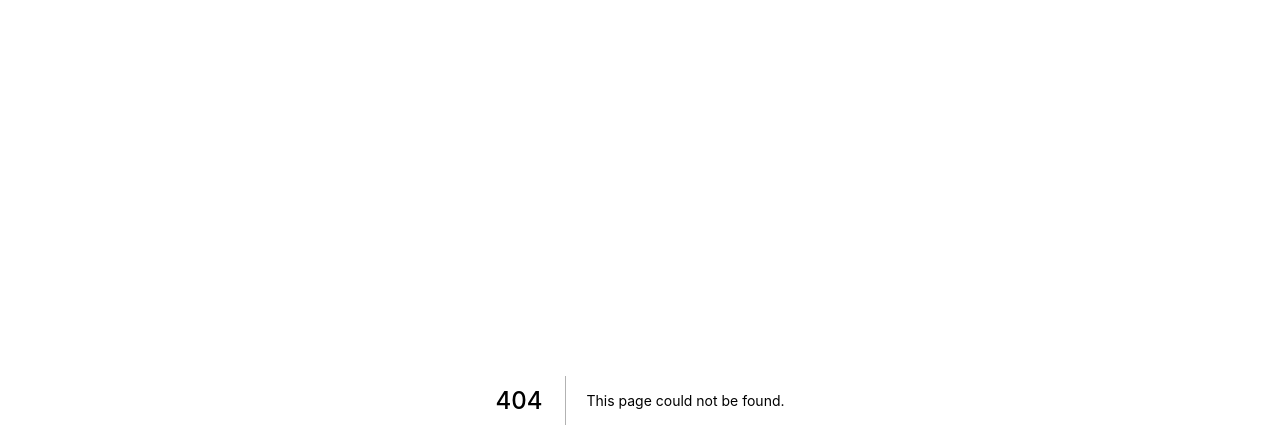
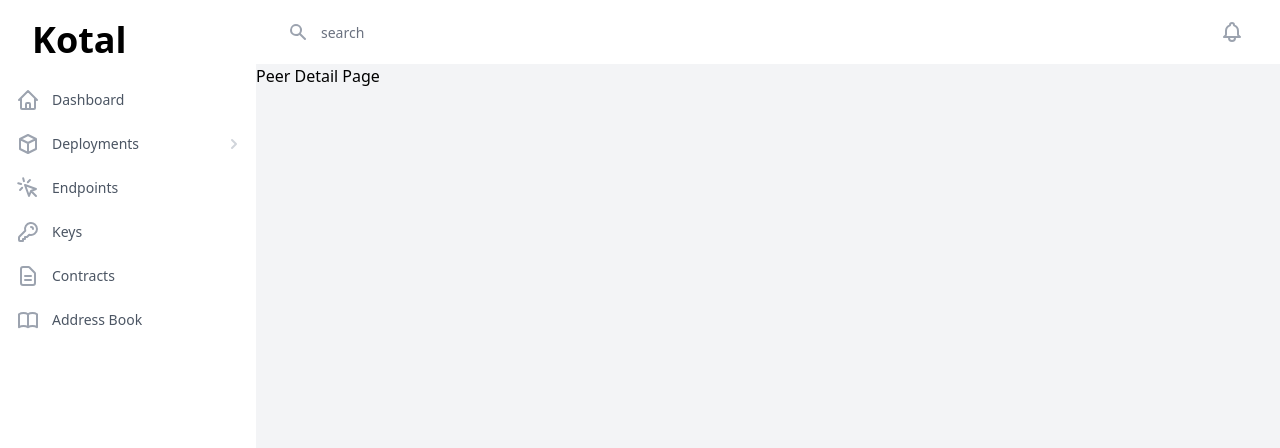
Before and after one commit to kotalco/community-dashboard, a Next.js app: page /deployments/ipfs/peers/1 in a window 1280 px wide. Before the commit this address had no page. Shown: the top 448 px of the page. Built offline with nearby package versions, Linux system fonts and the light colour scheme.

Commit message:
Create ipfs peer detail page

```diff
--- /dev/null
+++ b/pages/deployments/ipfs/peers/[peerName].tsx
@@ -0,0 +1,11 @@
+import Layout from '@components/templates/Layout/Layout'
+
+const IPFSPeerDetail: React.FC = () => {
+  return (
+    <Layout>
+      <h1>Peer Detail Page</h1>
+    </Layout>
+  )
+}
+
+export default IPFSPeerDetail
```
